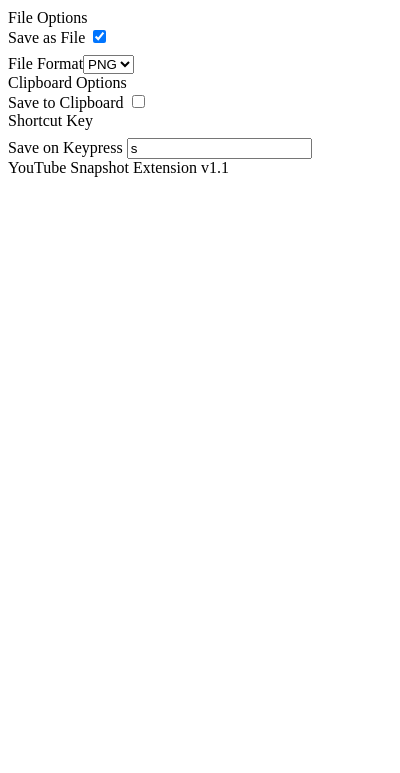
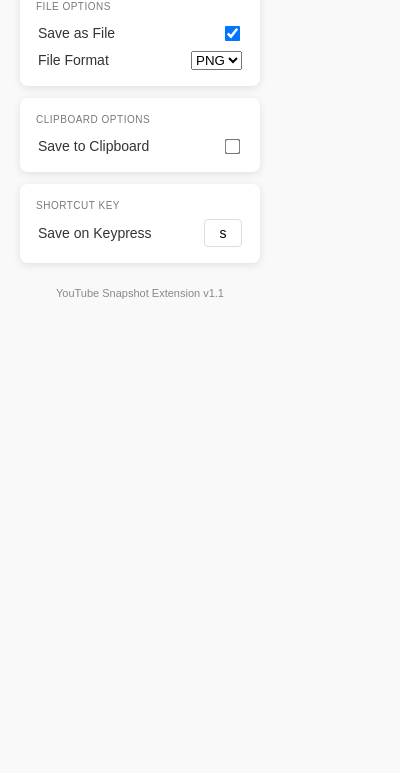
Before and after one commit to sarweshshah/youtube-snapshot, a browser extension: page popup.html in a window 400 px wide. Shown: the part 71-844 px from the top of the page. Drawn offline with Linux system fonts and the light colour scheme.

Commit message:
Fix style error in html

```diff
--- a/popup.html
+++ b/popup.html
@@ -5,6 +5,7 @@
     <meta charset="UTF-8">
     <meta name="viewport" content="width=device-width, initial-scale=1.0">
     <title>YouTube Snapshot Settings</title>
+    <link rel="stylesheet" href="popup.css"> <!-- Link to external CSS file -->
 </head>
 
 <body>
```
